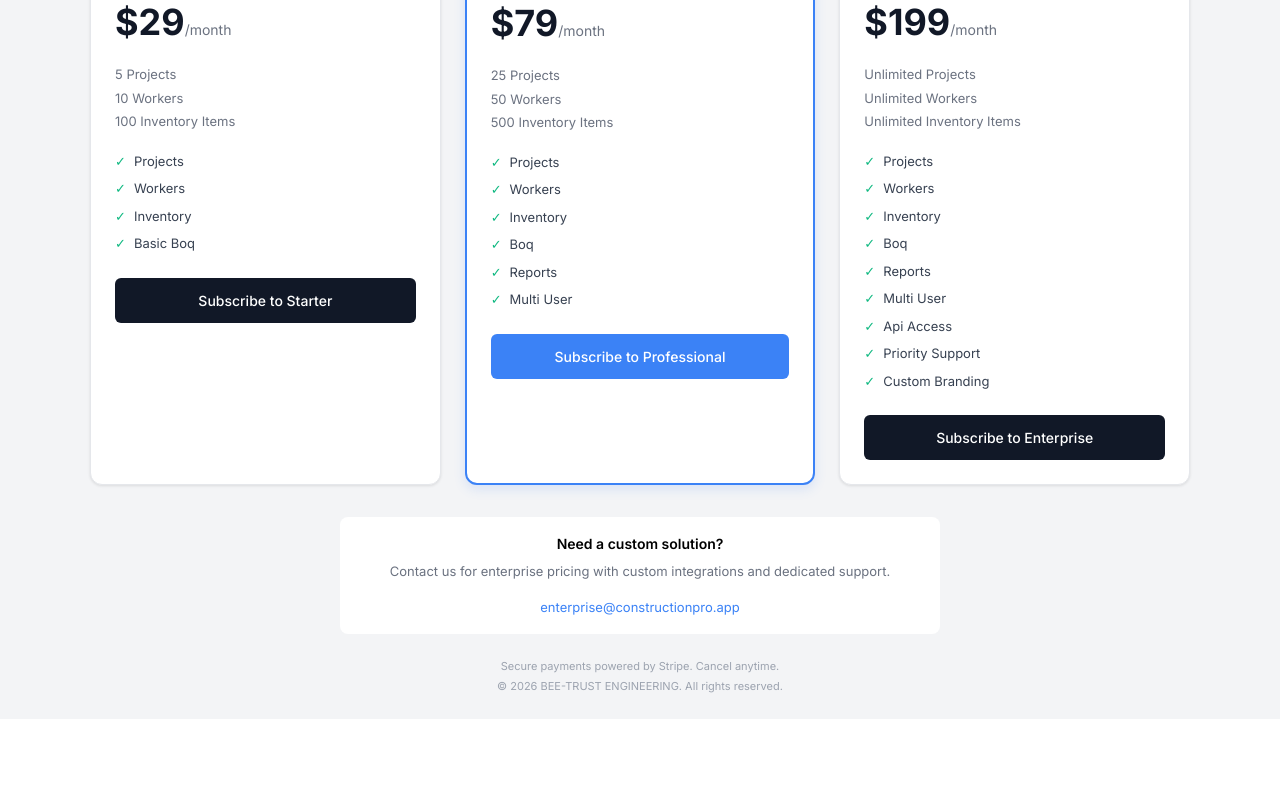
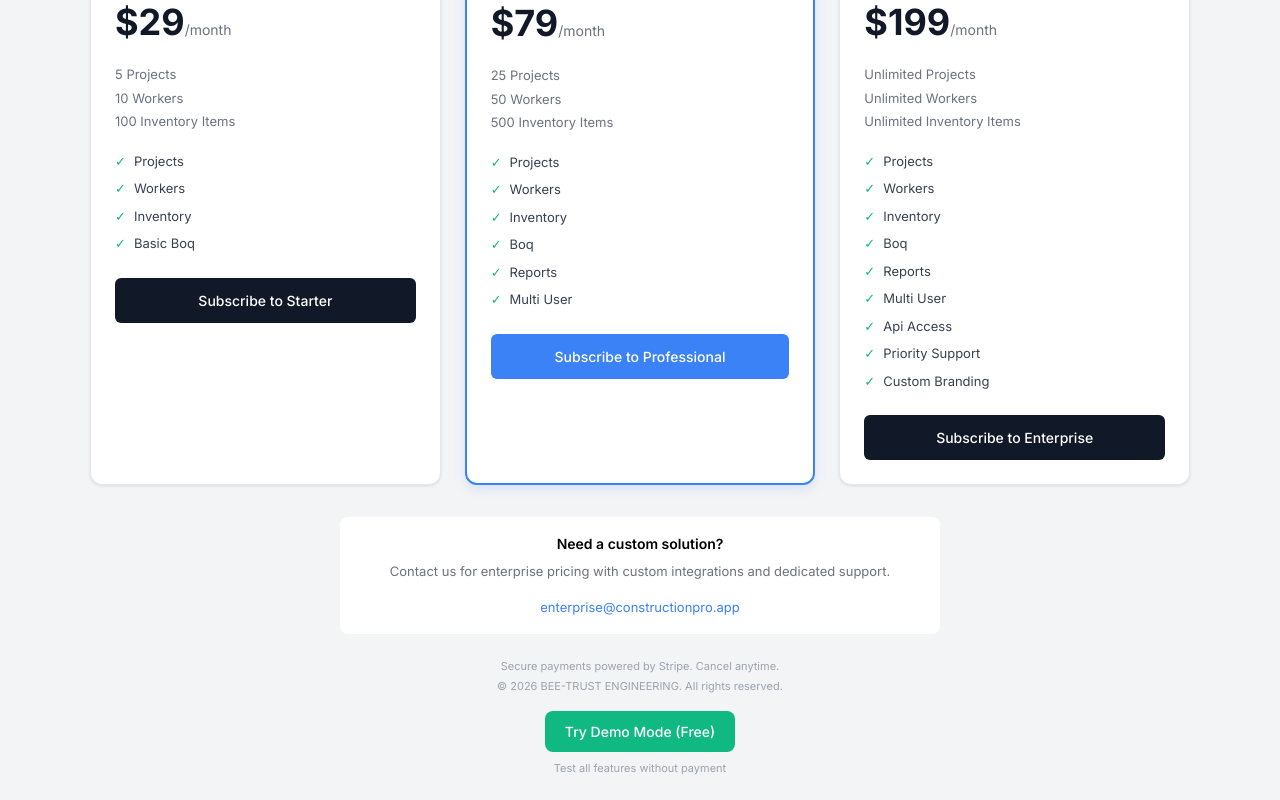
Before and after one commit to chumvirak2-cmd/Construction-pro, a Next.js app: page /subscription in a window 1280 px wide. Shown: the part 258-1058 px from the top of the page. Before the commit the page ends 977 px from the top, so only its background shows below. Built offline with nearby package versions, Linux system fonts and the light colour scheme.

Commit message:
fix: add demo mode button to subscription page

```diff
--- a/app/subscription/page.tsx
+++ b/app/subscription/page.tsx
@@ -37,6 +37,8 @@ export default function SubscriptionPage() {
 
       if (data.url) {
         window.location.href = data.url
+      } else if (data.error) {
+        alert(data.error + '\n\nFor demo/testing, click "Try Demo Mode" below.')
       } else {
         alert('Unable to create checkout session. Please try again.')
       }
@@ -45,6 +47,20 @@ export default function SubscriptionPage() {
       alert('An error occurred. Please try again.')
     } finally {
       setLoading(null)
+    }
+  }
+
+  const handleDemoMode = () => {
+    if (currentUser) {
+      subscriptionDb.create({
+        userId: currentUser.id,
+        tier: 'professional',
+        status: 'active',
+        currentPeriodStart: new Date().toISOString(),
+        currentPeriodEnd: new Date(Date.now() + 30 * 24 * 60 * 60 * 1000).toISOString(),
+        cancelAtPeriodEnd: false
+      })
+      router.push('/dashboard')
     }
   }
 
@@ -216,6 +232,18 @@ export default function SubscriptionPage() {
           <p style={{ margin: '0 0 4px' }}>Secure payments powered by Stripe. Cancel anytime.</p>
           <p style={{ margin: 0 }}>&copy; 2026 BEE-TRUST ENGINEERING. All rights reserved.</p>
         </div>
+
+        <div style={{ textAlign: 'center', marginTop: '16px' }}>
+          <button
+            onClick={handleDemoMode}
+            style={{ background: '#10b981', color: 'white', border: 'none', padding: '10px 20px', borderRadius: '8px', fontSize: '14px', cursor: 'pointer', fontWeight: '500' }}
+          >
+            Try Demo Mode (Free)
+          </button>
+          <p style={{ fontSize: '11px', color: '#9ca3af', marginTop: '8px' }}>
+            Test all features without payment
+          </p>
+        </div>
       </div>
     </div>
   )
```
Also changed, not shown: 2 other files (tests, documents, lock files or other folders).
